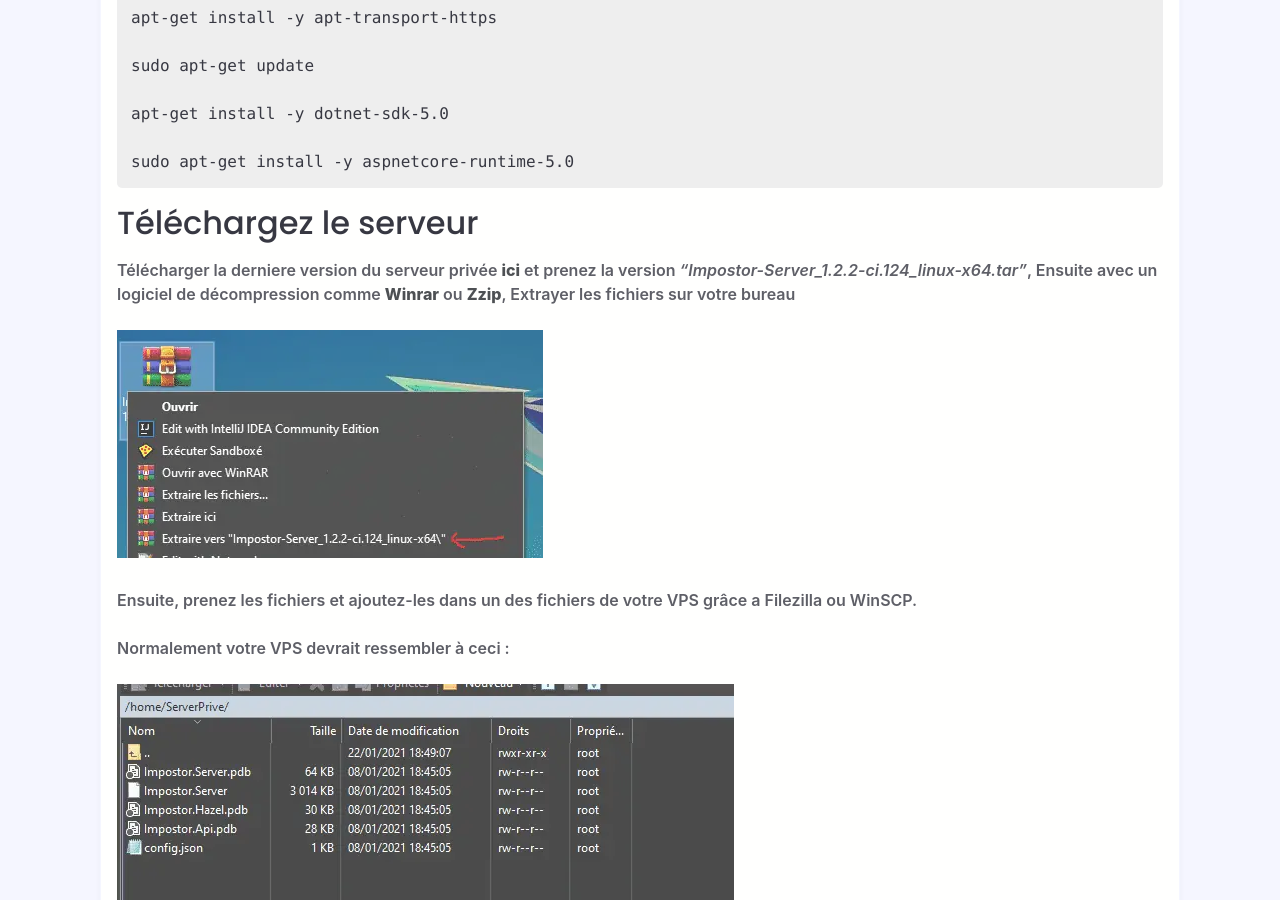
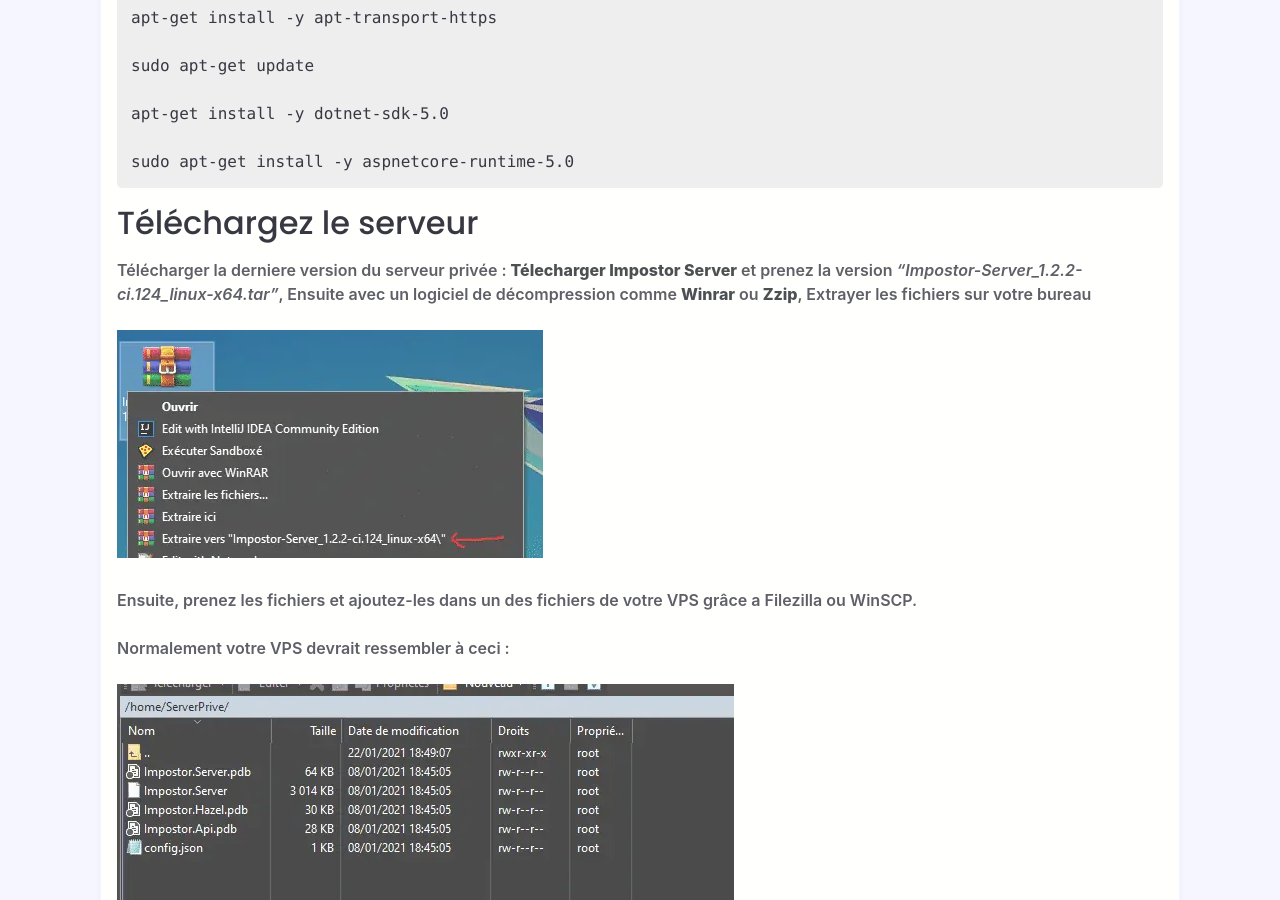
Before and after one commit to Skoali/doc, a Jekyll site: the page built from _posts/vps/2022-01-01-Installer-un-serveur-AmongUS.md, in a window 1280 px wide and 900 px high, scrolled down 1291 px. Built offline with Jekyll 4.4.1, drawn with Linux system fonts in a browser that asks for light colours; nearby versions of some CDN libraries; some web fonts are replaced.

Commit message:
Update 2022-01-01-Installer-un-serveur-AmongUS.md

```diff
--- a/_posts/vps/2022-01-01-Installer-un-serveur-AmongUS.md
+++ b/_posts/vps/2022-01-01-Installer-un-serveur-AmongUS.md
@@ -57,7 +57,7 @@
 
 ## Téléchargez le serveur
 
-Télécharger la derniere version du serveur privée [ici](https://ci.appveyor.com/project/Impostor/Impostor/branch/dev/artifacts) et prenez la version *"Impostor-Server_1.2.2-ci.124_linux-x64.tar"*, Ensuite avec un logiciel de décompression comme [Winrar](https://www.win-rar.com/start.html?&L=10) ou  [Zzip](https://www.01net.com/telecharger/windows/Utilitaire/compression_et_decompression/fiches/101457.html), Extrayer les fichiers sur votre bureau
+Télécharger la derniere version du serveur privée : [Télecharger Impostor Server](https://ci.appveyor.com/project/Impostor/Impostor/branch/dev/artifacts) et prenez la version *"Impostor-Server_1.2.2-ci.124_linux-x64.tar"*, Ensuite avec un logiciel de décompression comme [Winrar](https://www.win-rar.com/start.html?&L=10) ou  [Zzip](https://www.01net.com/telecharger/windows/Utilitaire/compression_et_decompression/fiches/101457.html), Extrayer les fichiers sur votre bureau
 
 ![indice]({{ site.baseurl }}/images/extractionimpostorserver.webp)
 
```
